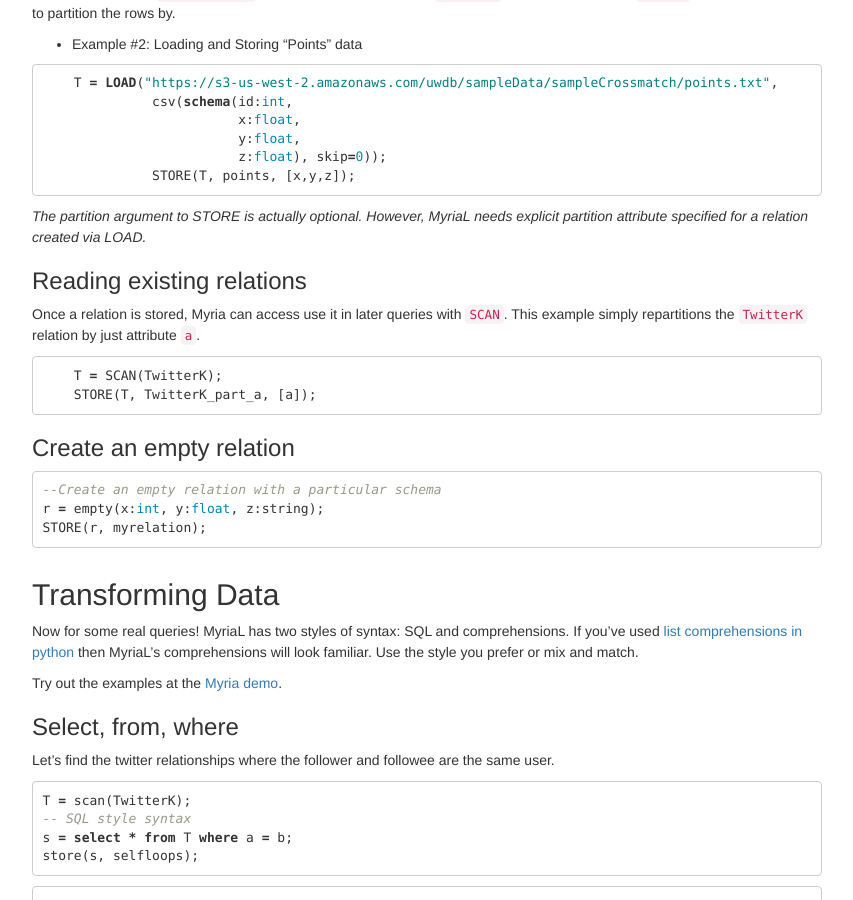
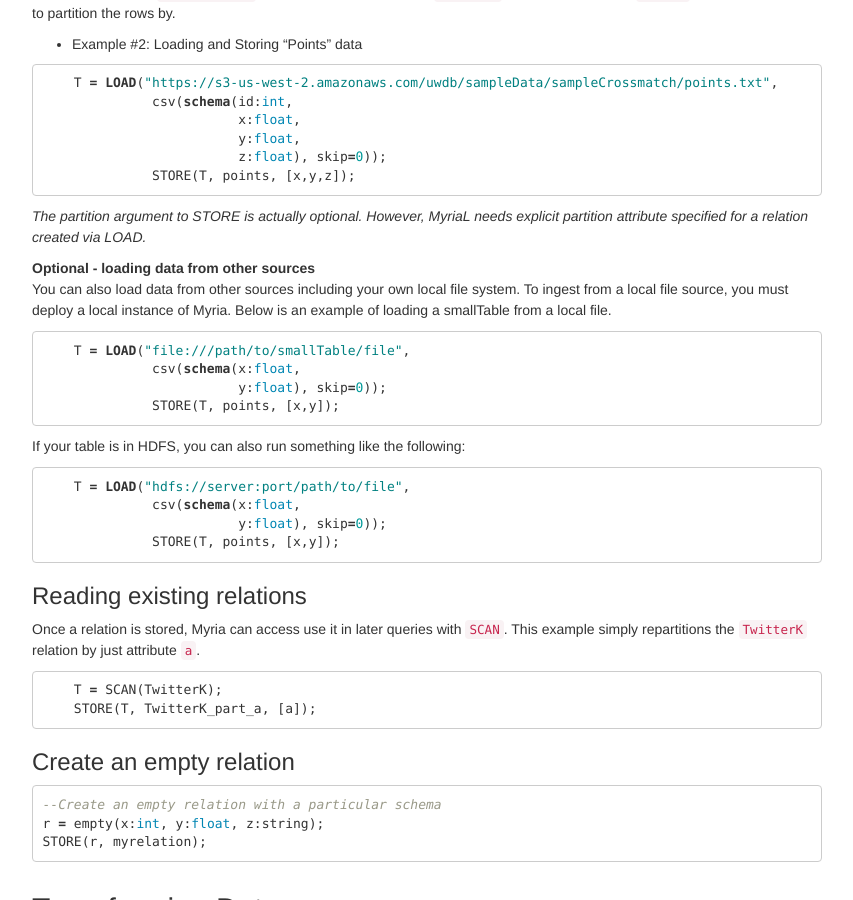
Before and after one commit to uwescience/myria-website, a Jekyll site: the page built from docs/myrial.md, in a window 1280 px wide and 900 px high, scrolled down 760 px. Shown: the whole window, without its empty margins (213-1066 px from the left). Built offline with Jekyll 4.4.1, drawn with Linux system fonts in a browser that asks for light colours; nearby versions of some CDN libraries; Markdown is read by kramdown in place of the engine named in the settings.

Commit message:
ingest changes

````diff
--- a/docs/index.markdown
+++ b/docs/index.markdown
@@ -25,7 +25,7 @@ There are two ways to interact with Myria through the browser: <br>
 1. [Myria-Web](myria-web-page). <br>
 2. [Jupyter/IPython Notebook](myria-python).
 
-If you are using the Myria Demo Service, you can access Myria-Web [here](http://demo.myria.cs.washington.edu) and the Jupyter/IPython Notebook [here]().
+If you are using the Myria Demo Service, you can access Myria-Web [here](http://demo.myria.cs.washington.edu) and the Jupyter/IPyton Notebook [here]().
 
 If you launch your own Myria Amazon cluster, an instance of Myria-Web and Jupyter/IPython Notebook are created automatically for you. If the deployment is successful, you will be provided with links to each of these options.
 
--- a/docs/myrial.md
+++ b/docs/myrial.md
@@ -43,6 +43,25 @@ Here, Myria will create a relation `T1` with the contents of `TwitterK.csv` and
 ```
 
 *The partition argument to STORE is actually optional. However, MyriaL needs explicit partition attribute specified for a relation created via LOAD.*
+
+**Optional - loading data from other sources** <br>
+You can also load data from other sources including your own local file system. To ingest from a local file source, you must deploy a local instance of Myria. Below is an example of loading a smallTable from a local file.
+
+```sql
+    T = LOAD("file:///path/to/smallTable/file",
+              csv(schema(x:float,
+                         y:float), skip=0));
+              STORE(T, points, [x,y]);
+```
+
+If your table is in HDFS, you can also run something like the following:
+
+```sql
+    T = LOAD("hdfs://server:port/path/to/file",
+              csv(schema(x:float,
+                         y:float), skip=0));
+              STORE(T, points, [x,y]);
+```
 
 ###Reading existing relations
 
````
